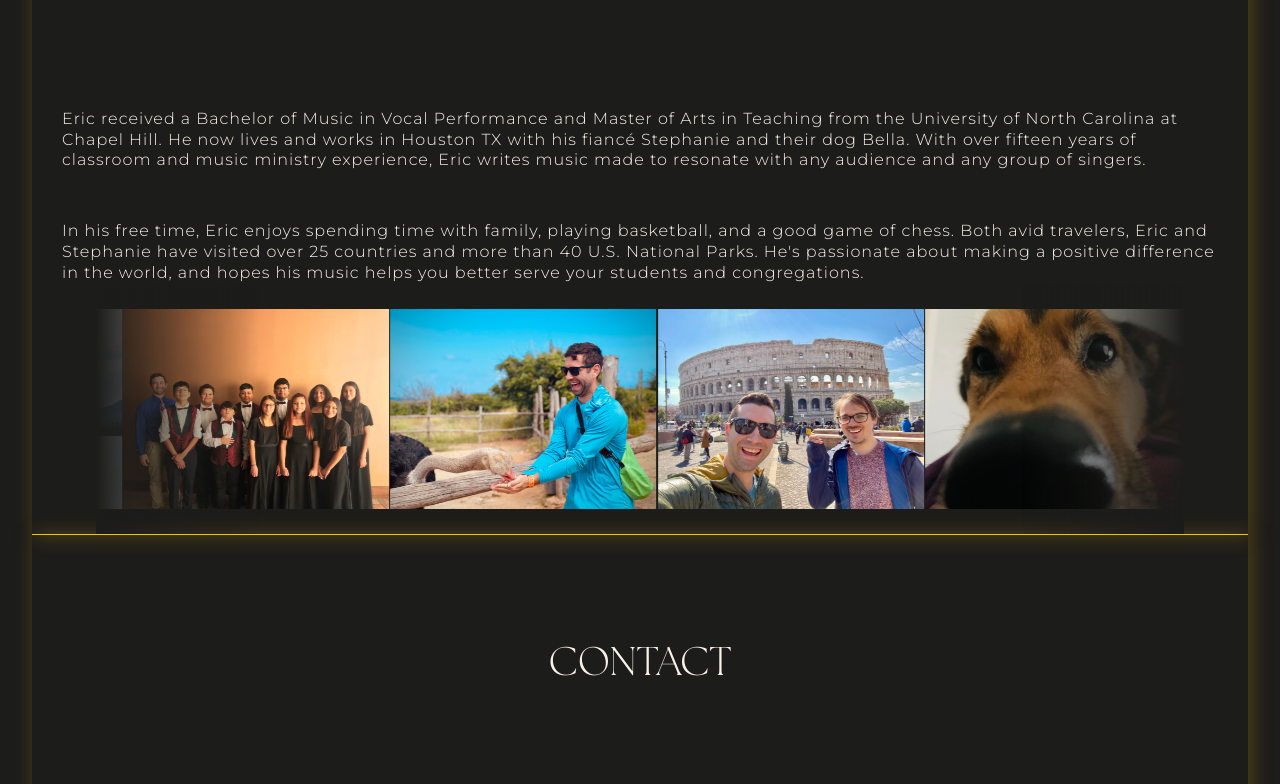
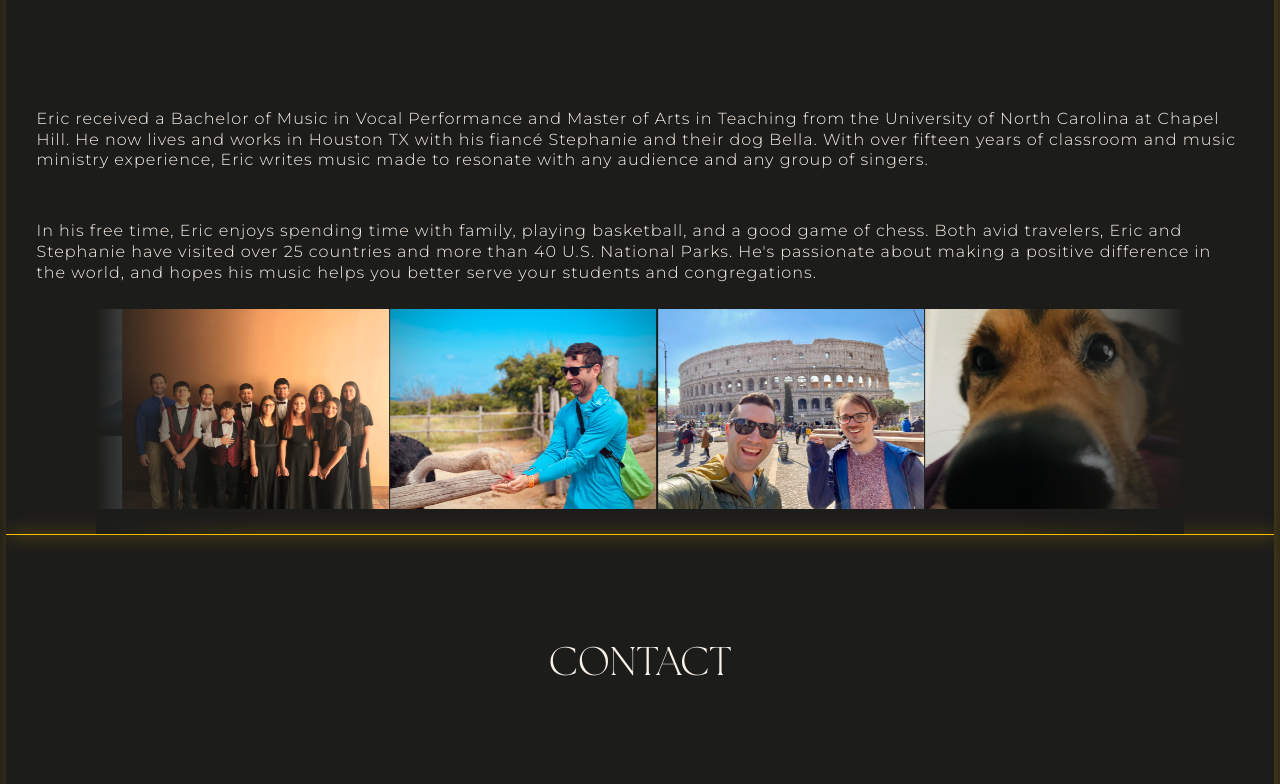
Before and after one commit to EricDiMarzio/dimarziomusic-2024, a React (Create React App) app: page / in a window 1280 px wide. Shown: the part 2352-3136 px from the top of the page. Built offline with nearby package versions, Linux system fonts and the light colour scheme.

Commit message:
App width adjust
Adjusted the app width to fill vw.

```diff
--- a/src/sass/main.scss
+++ b/src/sass/main.scss
@@ -118,7 +118,7 @@ button {
     // border: $color-gold-primary solid 1px;
 
     max-width: 1550px;
-    width: 95vw;
+    width: 99vw;
     margin: 0 auto;
     min-width: 30rem;
     // display: grid;
@@ -161,13 +161,6 @@ button {
         ul {
             list-style: none;
 
-        }
-
-        &__img-container {
-        // display: flex;
-        // flex-direction: column;
-        // justify-content: right;
-        // align-items:end;
         }
 
         &__portrait {
```
